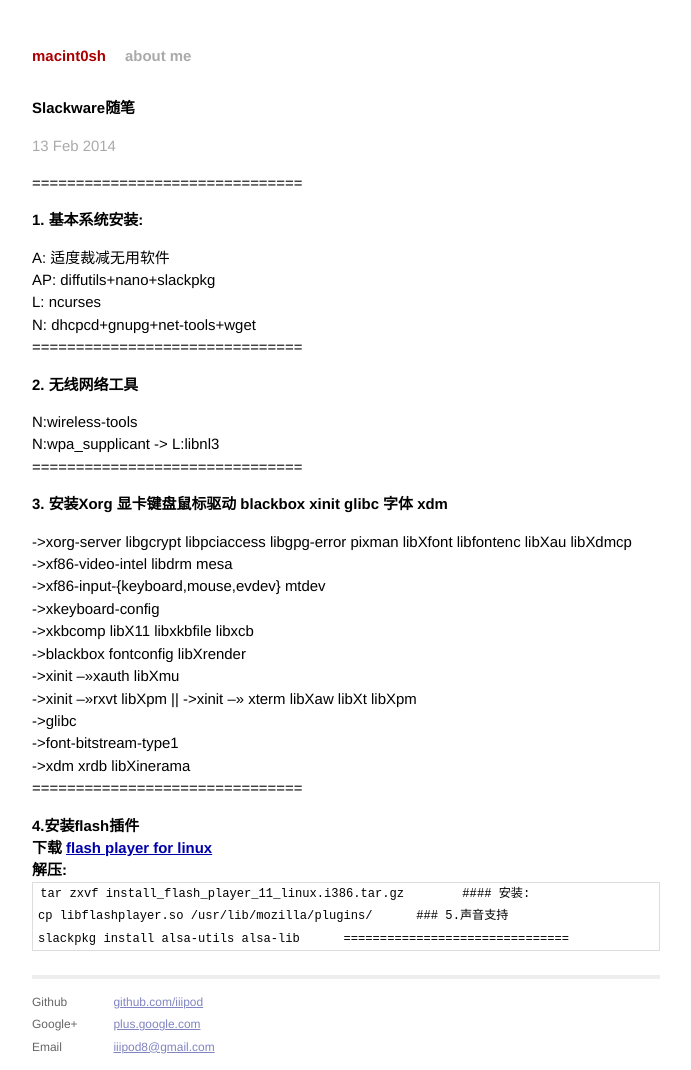
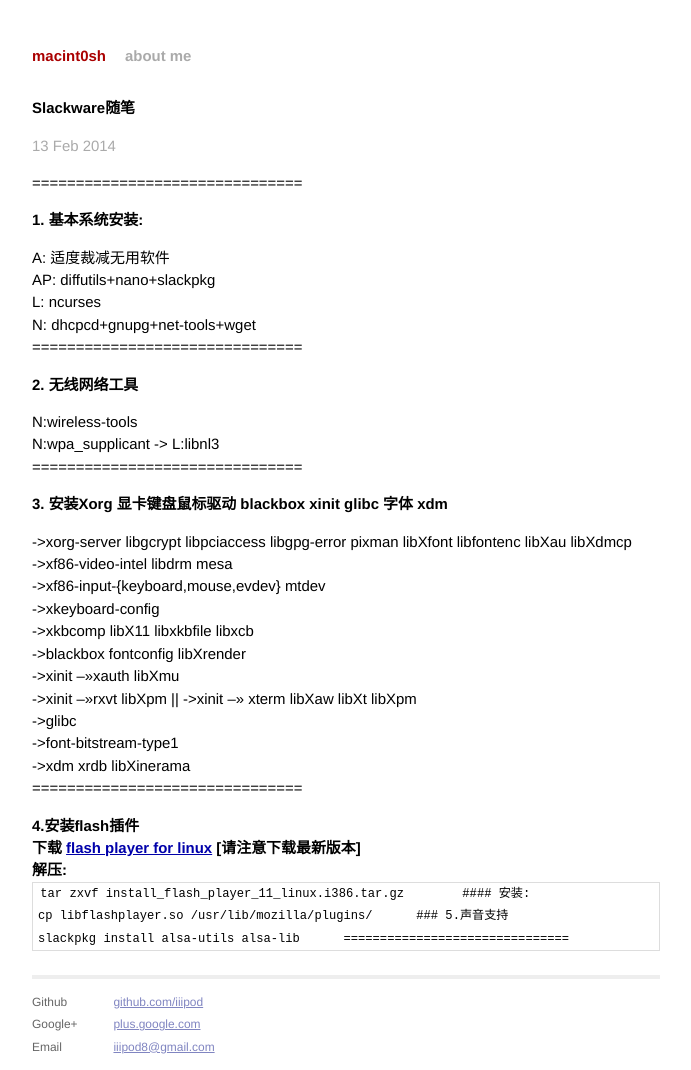
Before and after one commit to iiipod/iiipod.github.com, a Jekyll site: the page built from _posts/2014-02-13-Slackware随笔.markdown, in a window 1280 px wide. Shown: the whole page, without its empty margins (294-985 px from the left). Built offline with Jekyll 4.4.1, drawn with Linux system fonts in a browser that asks for light colours; Markdown is read by kramdown in place of the engine named in the settings.

Commit message:
2014年 03月 17日 星期一 18:53:18 GMT

```diff
--- a/_posts/2014-02-13-Slackware随笔.markdown
+++ b/_posts/2014-02-13-Slackware随笔.markdown
@@ -29,7 +29,7 @@ author:
  ->xdm xrdb libXinerama
  ===============================
 ### 4.安装flash插件
-#### 下载 [flash player for linux](http://fpdownload.macromedia.com/get/flashplayer/pdc/11.2.202.346/install_flash_player_11_linux.i386.tar.gz)
+#### 下载 [flash player for linux](http://fpdownload.macromedia.com/get/flashplayer/pdc/11.2.202.346/install_flash_player_11_linux.i386.tar.gz) \[请注意下载最新版本\]
 #### 解压:
     tar zxvf install_flash_player_11_linux.i386.tar.gz
 #### 安装:
```
